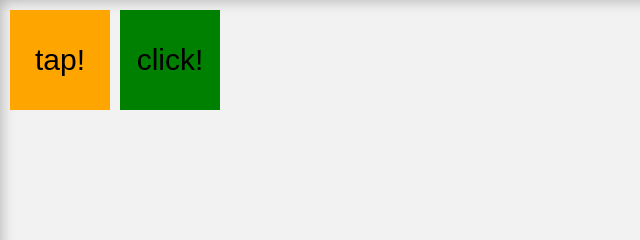
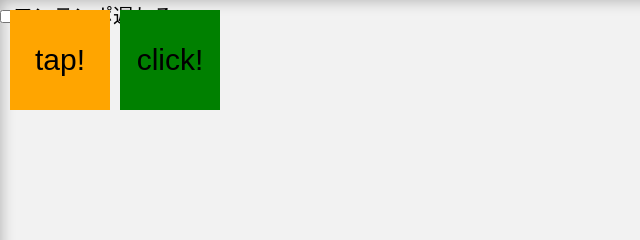
Before and after one commit to tosco414/bukai2s, a plain HTML site: page index.html in a window 1280 px wide. Shown: the top 240 px of the page, 0-640 px from the left. Drawn offline with nearby package versions, Linux system fonts and the light colour scheme.

Commit message:
Update index.html

```diff
--- a/index.html
+++ b/index.html
@@ -60,6 +60,7 @@ body {
 
 <body>
 <div class="contents">
+	<input type='checkbox'>ワンテンポ遅れる
 	<p class="box" id="tap">tap!</p>
 	<p class="box" id="click">click!</p>
 </div>
```
